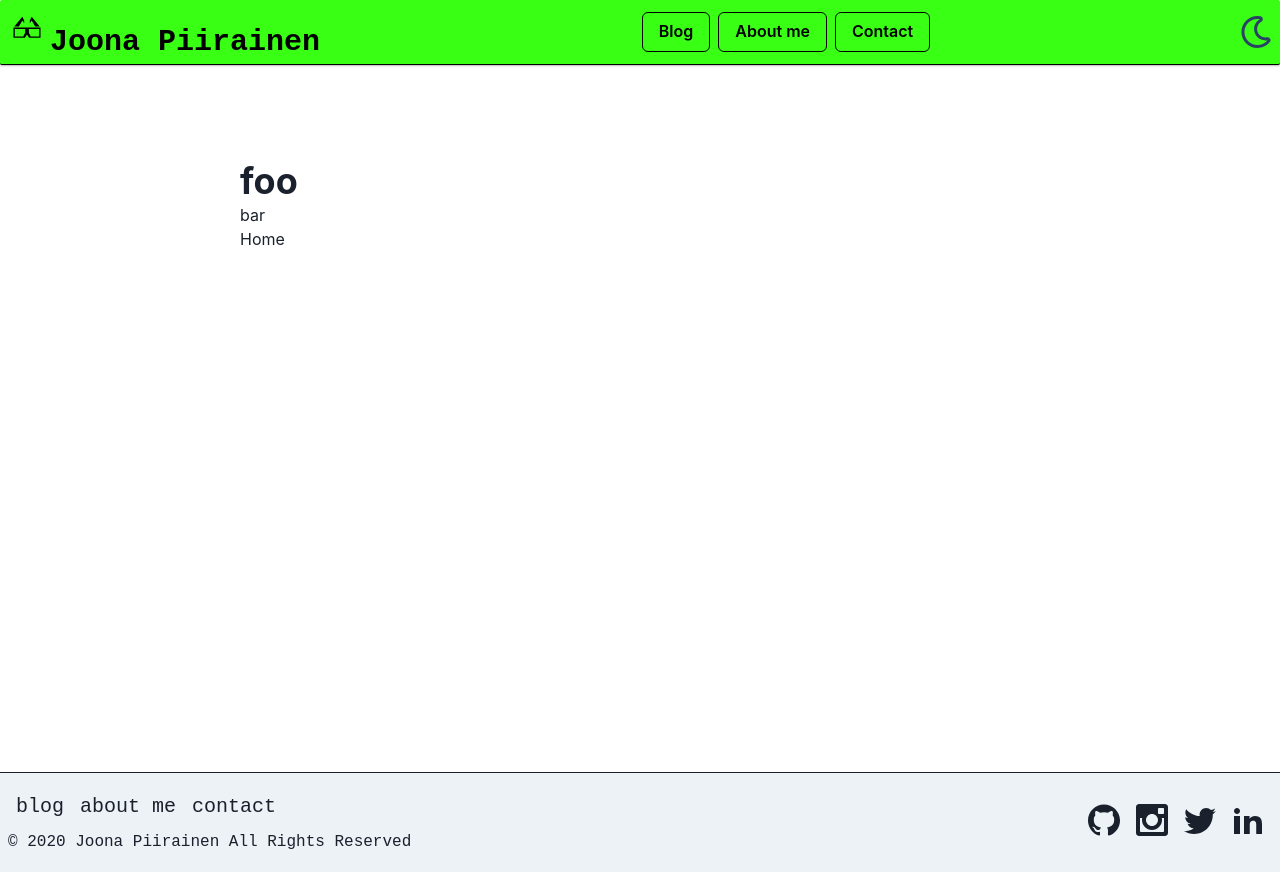
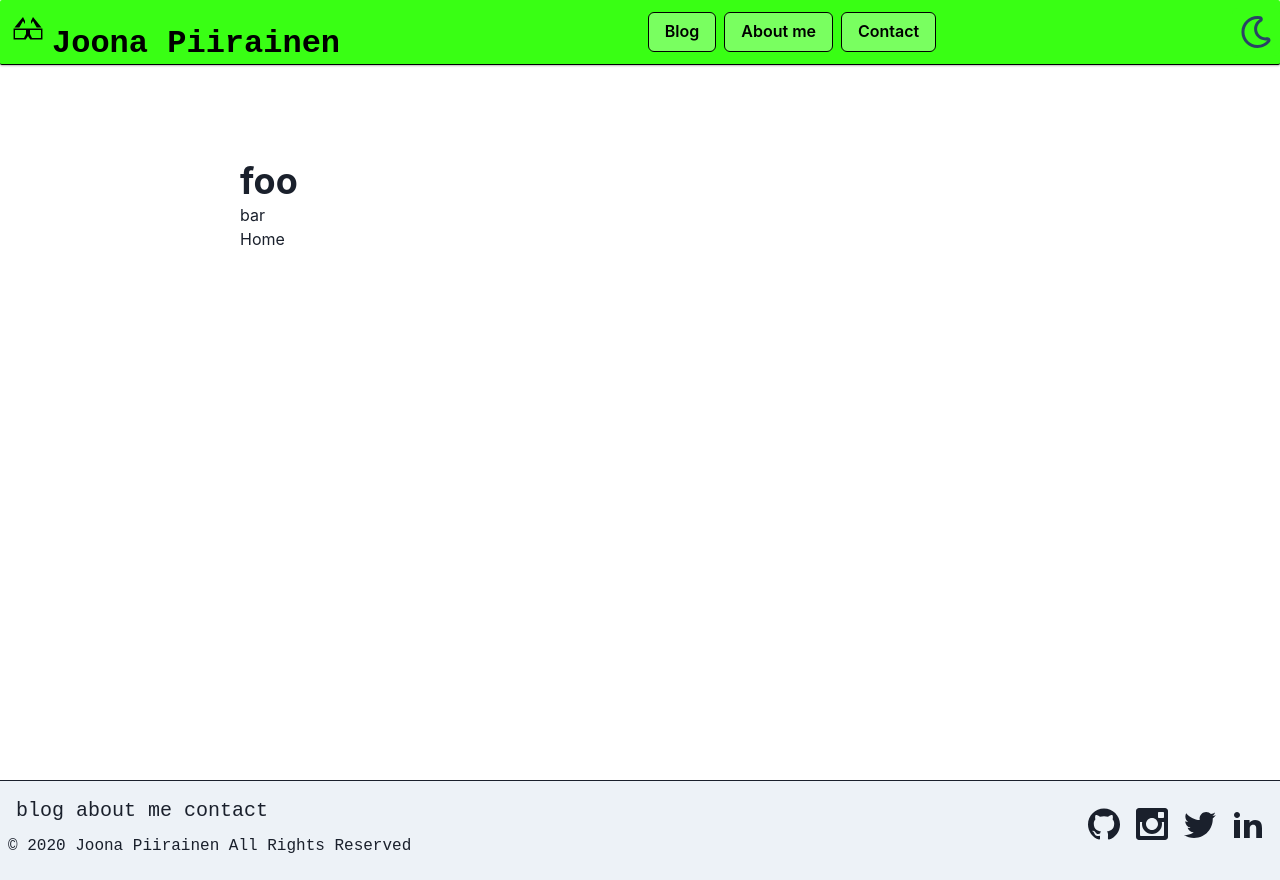
Before and after one commit to japiirainen/new-personal-website, a Next.js app: page /posts/foo in a window 1280 px wide. Built offline with nearby package versions, Linux system fonts and the light colour scheme.

Commit message:
layout and get posts

```diff
--- a/_includes/Footer.tsx
+++ b/_includes/Footer.tsx
@@ -1,4 +1,4 @@
-import { Flex, Text, Link as ChakraLink, Icon } from '@chakra-ui/react'
+import { Flex, Text, Link as ChakraLink, Icon, useColorModeValue } from '@chakra-ui/react'
 import NextLink from 'next/link'
 import { ImInstagram, ImGithub, ImTwitter, ImLinkedin2 } from 'react-icons/im'
 import { config } from 'api'
@@ -11,7 +11,7 @@ const FooterLinks: React.FC = () => {
 					<a>blog</a>
 				</NextLink>
 			</ChakraLink>
-			<ChakraLink mx={2} fontFamily={'main'} fontSize={20}>
+			<ChakraLink mx={1} fontFamily={'main'} fontSize={20}>
 				<NextLink href={'/about'}>
 					<a>about me</a>
 				</NextLink>
@@ -57,6 +57,7 @@ const FooterSocials: React.FC = () => {
 }
 
 export const Footer: React.FC = () => {
+	const footerColor = useColorModeValue('gray.100', 'neonPurple.200')
 	return (
 		<Flex
 			as={'footer'}
@@ -67,8 +68,8 @@ export const Footer: React.FC = () => {
 			w={'100%'}
 			alignItems={'center'}
 			direction={{ base: 'column-reverse', md: 'row' }}
-			mb={2}
-			bg={'gray.100'}
+			pb={2}
+			bg={footerColor}
 			justifyContent={'space-around'}
 		>
 			<Flex
--- a/_includes/Main.tsx
+++ b/_includes/Main.tsx
@@ -1,5 +1,5 @@
 import React from 'react'
-import { Box } from '@chakra-ui/react'
+import { Box, useColorModeValue } from '@chakra-ui/react'
 
 type mainVariant = 'narrow' | 'medium' | 'wide'
 
@@ -8,14 +8,16 @@ interface mainProps {
 }
 
 export const Main: React.FC<mainProps> = ({ variant, children }) => {
+	const mainBg = useColorModeValue('white', 'gray.900')
 	return (
 		<Box
-			pt={20}
+			pt={{ base: 40, md: 20 }}
 			mx={'auto'}
 			maxW={variant === 'narrow' ? '400px' : variant === 'medium' ? '800px' : '1200px'}
 			w={'100%'}
 			h={'100%'}
 			minH={'100vh'}
+			bg={mainBg}
 		>
 			{children}
 		</Box>
--- a/_includes/Nav.tsx
+++ b/_includes/Nav.tsx
@@ -1,16 +1,40 @@
-import { Flex, Heading, useColorModeValue } from '@chakra-ui/react'
+import { Flex, useBreakpointValue, useColorModeValue } from '@chakra-ui/react'
 import { ColorModeToggle } from 'components/ColorModeToggle'
 import { Navbuttons } from 'components/NavButtons'
 import { NavHeader } from 'components/NavHeader'
 import React from 'react'
 
+const NavContent = () => {
+	const navItems = useBreakpointValue({
+		base: (
+			<Flex direction={'column'} w={'100%'}>
+				<Flex direction={'row'} justifyContent={'space-between'}>
+					<NavHeader />
+					<ColorModeToggle />
+				</Flex>
+				<Flex justify={'center'} mb={2}>
+					<Navbuttons />
+				</Flex>
+			</Flex>
+		),
+		md: (
+			<>
+				<NavHeader />
+				<Navbuttons />
+				<ColorModeToggle />
+			</>
+		),
+	})
+	return <>{navItems}</>
+}
+
 export const Nav: React.FC = ({ children }) => {
-	const navbg = useColorModeValue('neonGreen.400', 'neonGreen.600')
+	const navbg = useColorModeValue('neonGreen.400', 'neonPurple.300')
 	return (
 		<Flex
 			as={'nav'}
 			w={'100%'}
-			h={'4rem'}
+			h={'auto'}
 			minH={'4rem'}
 			rounded={'sm'}
 			justifyContent={'space-between'}
@@ -24,9 +48,7 @@ export const Nav: React.FC = ({ children }) => {
 			borderBottom={'1px'}
 			borderBottomColor={'black'}
 		>
-			<NavHeader />
-			<Navbuttons />
-			<ColorModeToggle />
+			<NavContent />
 			{children}
 		</Flex>
 	)
--- a/components/ColorModeToggle.tsx
+++ b/components/ColorModeToggle.tsx
@@ -6,18 +6,20 @@ export const ColorModeToggle = () => {
 	const { toggleColorMode, colorMode } = useColorMode()
 	const whichIcon = colorMode === 'dark' ? FaRegSun : FaRegMoon
 	const iconColor = useColorModeValue('blue.800', 'yellow.300')
+	const hoverBg = useColorModeValue('neonGreen.100', 'neonPurple.200')
 	const icon = <Icon as={whichIcon} w={8} h={8} color={iconColor} />
 
 	return (
 		<IconButton
+			mt={{ base: 2, md: 2 }}
 			h={'100%'}
 			icon={icon}
 			aria-label={'color-mode-toggle'}
 			onClick={toggleColorMode}
 			bg={'inherit'}
 			_focus={{ border: 'none' }}
-			_hover={{ background: 'neonGreen.100' }}
-			pr={2}
+			_hover={{ background: hoverBg }}
+			p={2}
 		/>
 	)
 }
--- a/components/NavButtons.tsx
+++ b/components/NavButtons.tsx
@@ -1,17 +1,18 @@
-import { border, Box, Button, useColorModeValue } from '@chakra-ui/react'
+import { Box, Button, useColorModeValue } from '@chakra-ui/react'
 import React from 'react'
 import router from 'next/router'
 
 const NavButton: React.FC<{ label: string; href: string }> = ({ label, href }) => {
-	const hoverBg = useColorModeValue('neonGreen.100', 'neonGreen.200')
+	const hoverBg = useColorModeValue('neonGreen.100', 'neonPurple.100')
+	const bg = useColorModeValue('neonGreen.200', 'neonPurple.200')
 	const buttonTextColor = useColorModeValue('black', 'white')
 	return (
 		<Button
 			mx={1}
 			border={'1px'}
 			borderColor={'black'}
-			bg={'inherit'}
-			_hover={{ background: hoverBg }}
+			bg={bg}
+			_hover={{ background: hoverBg, color: 'black' }}
 			color={buttonTextColor}
 			onClick={() => router.push(href)}
 		>
--- a/components/NavHeader.tsx
+++ b/components/NavHeader.tsx
@@ -1,4 +1,4 @@
-import { Heading, Icon } from '@chakra-ui/react'
+import { Heading, Icon, useColorModeValue } from '@chakra-ui/react'
 import Link from 'next/link'
 import React from 'react'
 import { Gi3DGlasses } from 'react-icons/gi'
@@ -6,10 +6,17 @@ import { Gi3DGlasses } from 'react-icons/gi'
 const NavIcon = () => <Icon as={Gi3DGlasses} mb={2} mr={2} />
 
 export const NavHeader: React.FC = () => {
+	const navheaderColor = useColorModeValue('black', 'neonPurple.100')
 	return (
 		<Link href={'/'}>
 			<a>
-				<Heading mt={3} mx={3} size={'lg'} fontFamily={'navHeader'} color={'black'}>
+				<Heading
+					mt={3}
+					mx={3}
+					fontSize={{ base: '1.8rem', md: '2rem' }}
+					fontFamily={'navHeader'}
+					color={navheaderColor}
+				>
 					<NavIcon />
 					Joona Piirainen
 				</Heading>
--- a/package.json
+++ b/package.json
@@ -12,6 +12,7 @@
     "@emotion/react": "^11.1.1",
     "@emotion/styled": "^11.0.0",
     "framer-motion": "^2.9.4",
+    "gray-matter": "^4.0.2",
     "js-yaml": "^3.14.0",
     "next": "10.0.2",
     "raw-loader": "^4.0.2",
--- a/styles/theme.ts
+++ b/styles/theme.ts
@@ -5,7 +5,7 @@ type colorModeT = { colorMode: 'dark' } | { colorMode: 'light' }
 const styles = {
 	global: ({ colorMode }: colorModeT) => ({
 		'html, body': {
-			bg: colorMode === 'dark' ? 'gray.800' : 'white',
+			bg: colorMode === 'dark' ? 'gray.900' : 'white',
 		},
 	}),
 }
@@ -25,6 +25,13 @@ const colors = {
 		600: '#1CB200',
 		700: '#168C00',
 	},
+	neonPurple: {
+		100: '#fbf8fd',
+		200: '#ab20fd',
+		300: '#7d12ff',
+		400: '#200589',
+		500: '#000000',
+	},
 }
 
 const fonts = {
```
Also changed, not shown: pages/index.tsx (+14 -10 lines), 1 other file (tests, documents, lock files or other folders).
